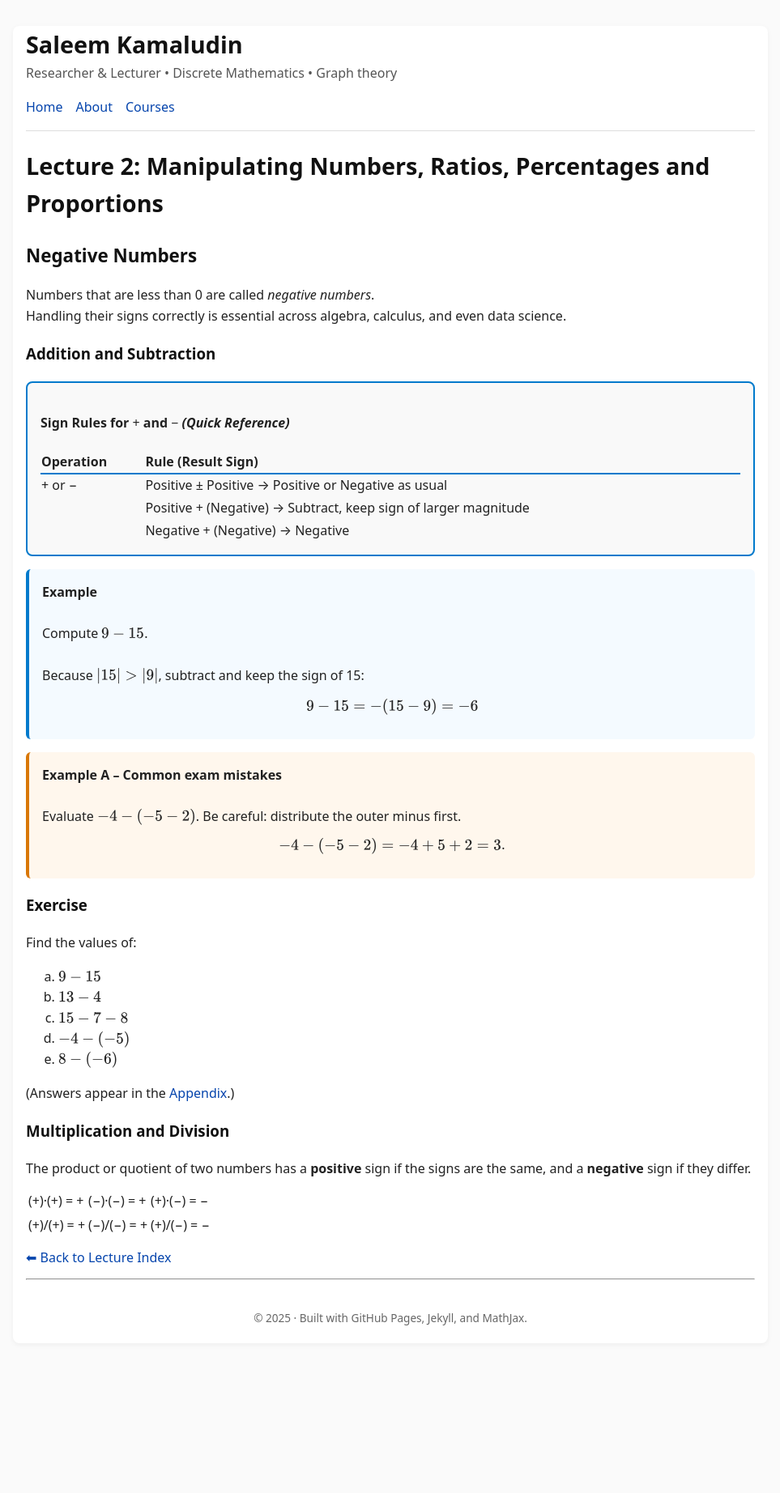
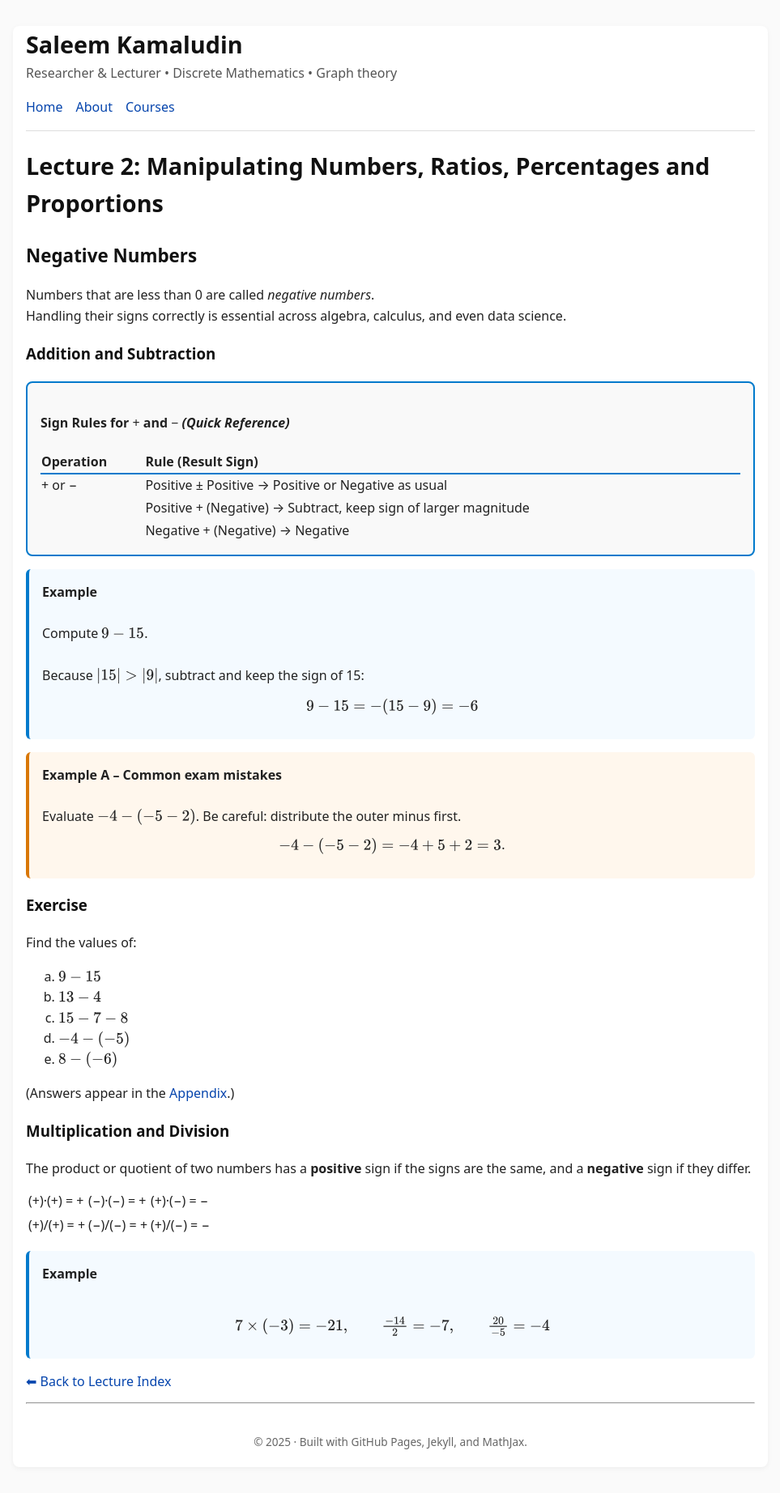
Before and after one commit to SaleemKamaludin/SaleemKamaludin.github.io, a Jekyll site: the page built from courses/math-1115/lecture-notes/lecture2.md, in a window 1280 px wide. Shown: the whole page at 81% size, without its empty margins (158-1121 px from the left). Built offline with Jekyll 4.4.1, drawn with Linux system fonts in a browser that asks for light colours; before the commit the page ends 1691 px from its top, so only the background shows below that.

Commit message:
Add example calculations to lecture2.md

```diff
--- a/courses/math-1115/lecture-notes/lecture2.md
+++ b/courses/math-1115/lecture-notes/lecture2.md
@@ -100,6 +100,14 @@ The product or quotient of two numbers has a <strong>positive</strong> sign if t
 
 
 
+<div style="border-left:4px solid #007acc; background:#f4faff; padding:1em; border-radius:6px; margin:1em 0;">
+  <strong>Example</strong><br><br>
+  <p style="text-align:center;">
+    \( 7 \times (-3) = -21, \qquad
+    \frac{-14}{2} = -7, \qquad
+    \frac{20}{-5} = -4 \)
+  </p>
+</div>
 
 
 
```
